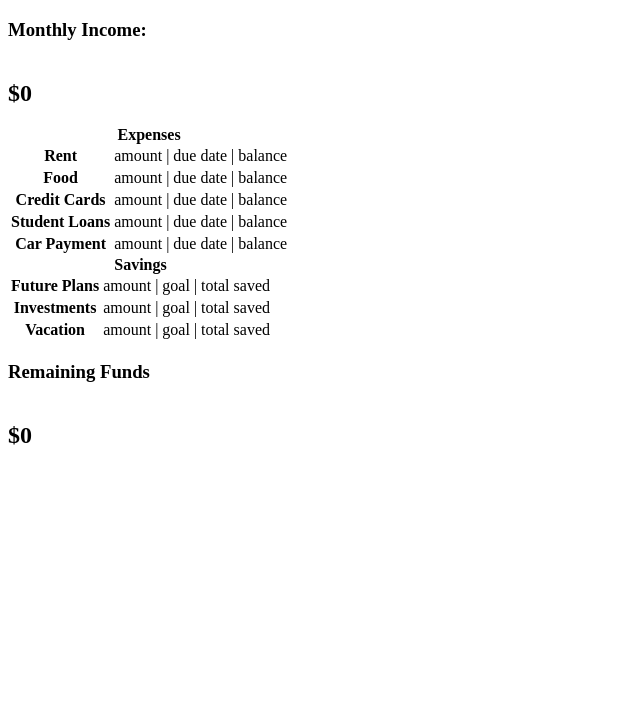
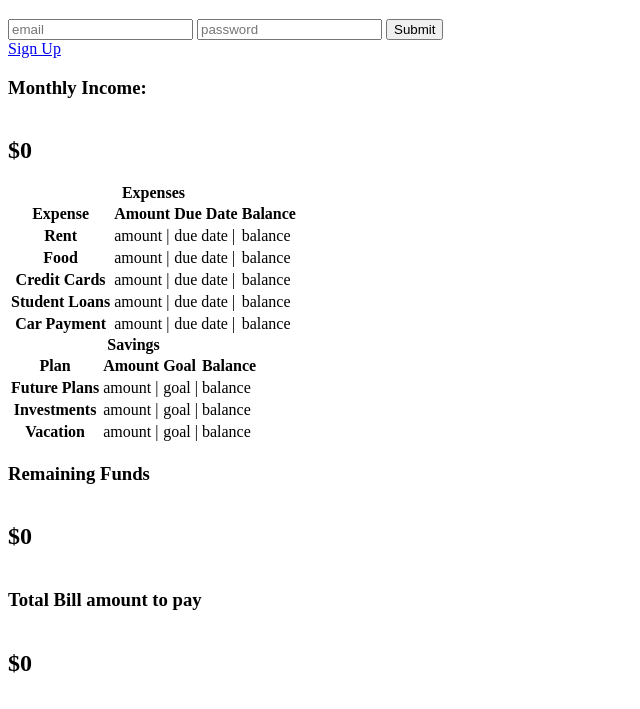
Before and after one commit to ossiggy/fullstackCapstone, a website: page index.html in a window 1280 px wide. Shown: the part 61-770 px from the top of the page, without its empty margins (0-640 px from the left). Drawn offline with nearby package versions, Linux system fonts and the light colour scheme.

Commit message:
added category based classes to td elements. Also added total bill section

```diff
--- a/index.html
+++ b/index.html
@@ -8,48 +8,81 @@
   </head>
   <body>
     <h1>Budge My Life</h1>
+    <input type="text" placeholder="email">
+    <input type="text" placeholder="password">
+    <button>Submit</button><br>
+    <a href='#'>Sign Up</a>
     <h3>Monthly Income:</h3>
       <h2>$</h2><h2 contenteditable="true">0</h2>
     <table id="vertical-1">
             <caption><strong>Expenses</strong></caption>
             <tr>
+                <th>Expense</th>
+                <td><strong>Amount</strong></td>
+                <td><strong>Due Date</strong></td>
+                <td><strong>Balance</strong></td>
+            </tr>
+            <tr>
                 <th>Rent</th>
-                <td contenteditable="true">amount |</td><td>due date |</td><td>balance</td>
+                <td contenteditable="true" class="changeable amount">amount |</td>
+                <td contenteditable="true" class="changeable due-date">due date |</td>
+                <td contenteditable="true" class="changeable balance">balance</td>
             </tr>
             <tr>
                 <th>Food</th>
-                <td contenteditable="true">amount |</td><td>due date |</td><td>balance</td>
+                <td contenteditable="true" class="changeable amount">amount |</td>
+                <td contenteditable="true" class="changeable due-date">due date |</td>
+                <td contenteditable="true" class="changeable balance">balance</td>
             </tr>
             <tr>
                 <th>Credit Cards</th>
-                <td contenteditable="true">amount |</td><td>due date |</td><td>balance</td>
+                <td contenteditable="true" class="changeable amount">amount |</td>
+                <td contenteditable="true" class="changeable due-date">due date |</td>
+                <td contenteditable="true" class="changeable balance">balance</td>
             </tr>
             <tr>
                 <th>Student Loans</th>
-                <td contenteditable="true">amount |</td><td>due date |</td><td>balance</td>
+                <td contenteditable="true" class="changeable amount">amount |</td>
+                <td contenteditable="true" class="changeable due-date">due date |</td>
+                <td contenteditable="true" class="changeable balance">balance</td>
             </tr>
             <tr>
                 <th>Car Payment</th>
-                <td contenteditable="true">amount |</td><td>due date |</td><td>balance</td>
+                <td contenteditable="true" class="changeable amount">amount |</td>
+                <td contenteditable="true" class="changeable due-date">due date |</td>
+                <td contenteditable="true" class="changeable balance">balance</td>
             </tr>
         </table>
         <table id="vertical-2">
             <caption><strong>Savings</strong></caption>
             <tr>
+              <th>Plan</th>
+              <td><strong>Amount</strong></td>
+              <td><strong>Goal</strong></td>
+              <td><strong>Balance</strong></td>
+            <tr>
                 <th>Future Plans</th>
-                <td contenteditable="true">amount |</td><td>goal |</td><td>total saved</td>
+                <td contenteditable="true" class="changeable amount">amount |</td>
+                <td contenteditable="true" class="changeable goal">goal |</td>
+                <td contenteditable="true" class="changeable balance">balance</td>
             </tr>
             <tr>
                 <th>Investments</th>
-                <td contenteditable="true">amount |</td><td>goal |</td><td>total saved</td>
+                <td contenteditable="true" class="changeable amount">amount |</td>
+                <td contenteditable="true" class="changeable goal">goal |</td>
+                <td contenteditable="true" class="changeable balance">balance</td>
             </tr>
             <tr>
                 <th>Vacation</th>
-                <td contenteditable="true">amount |</td><td>goal |</td><td>total saved</td>
+                <td contenteditable="true" class="changeable amount">amount |</td>
+                <td contenteditable="true" class="changeable goal">goal |</td>
+                <td contenteditable="true" class="changeable balance">balance</td>
             </tr>
         </table>
         <h3>Remaining Funds</h1>
-          <h2>$</h2><h2 contenteditable="true">0</h2>
+          <h2>$</h2><h2 id="remainingFunds">0</h2>
+        <h3>Total Bill amount to pay</h3>
+          <h2>$</h2><h2 id="billsLeftToPay">0</h2>
     <script
   src="https://code.jquery.com/jquery-3.2.1.min.js"
   integrity="sha256-hwg4gsxgFZhOsEEamdOYGBf13FyQuiTwlAQgxVSNgt4="
```
